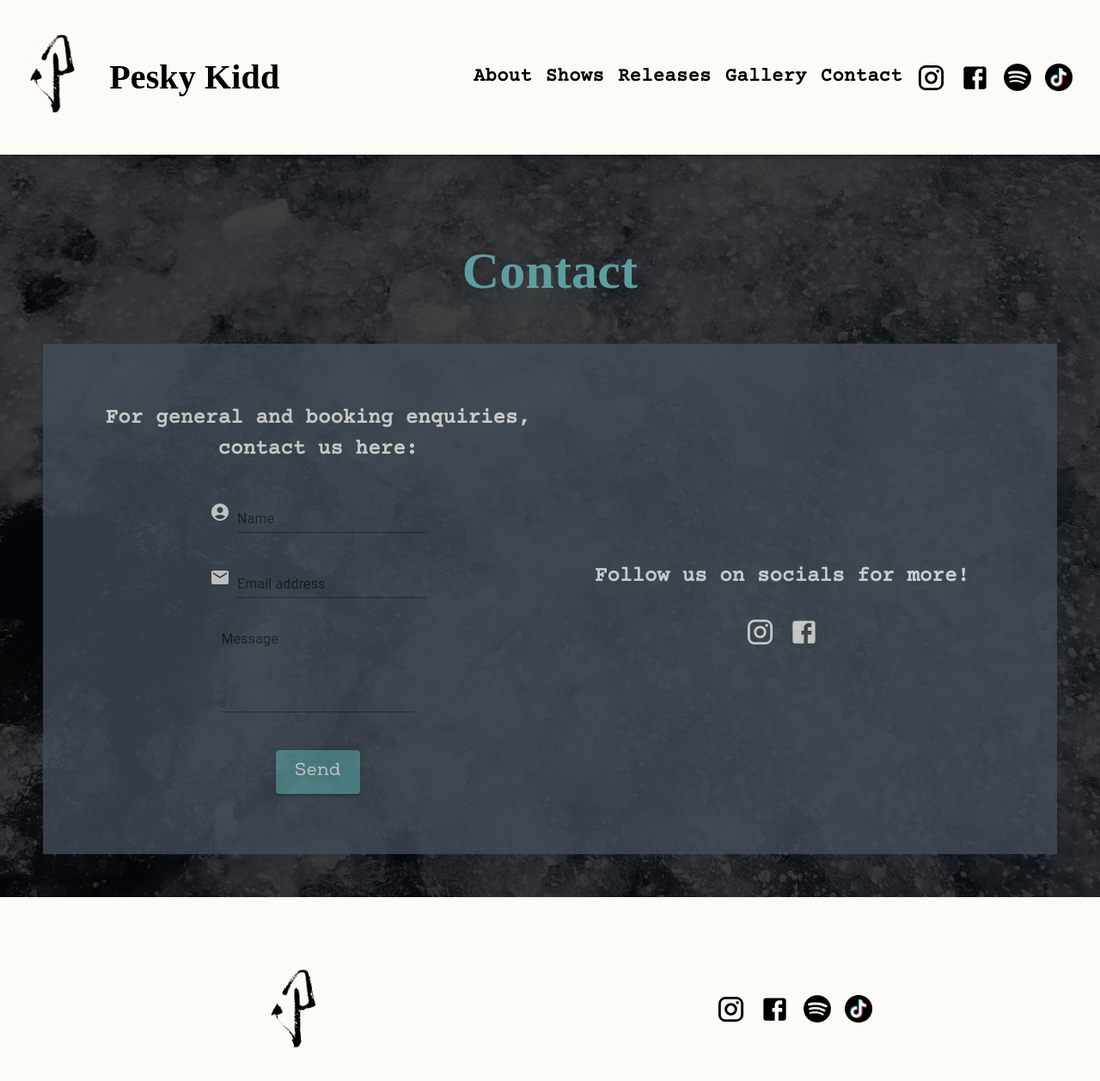
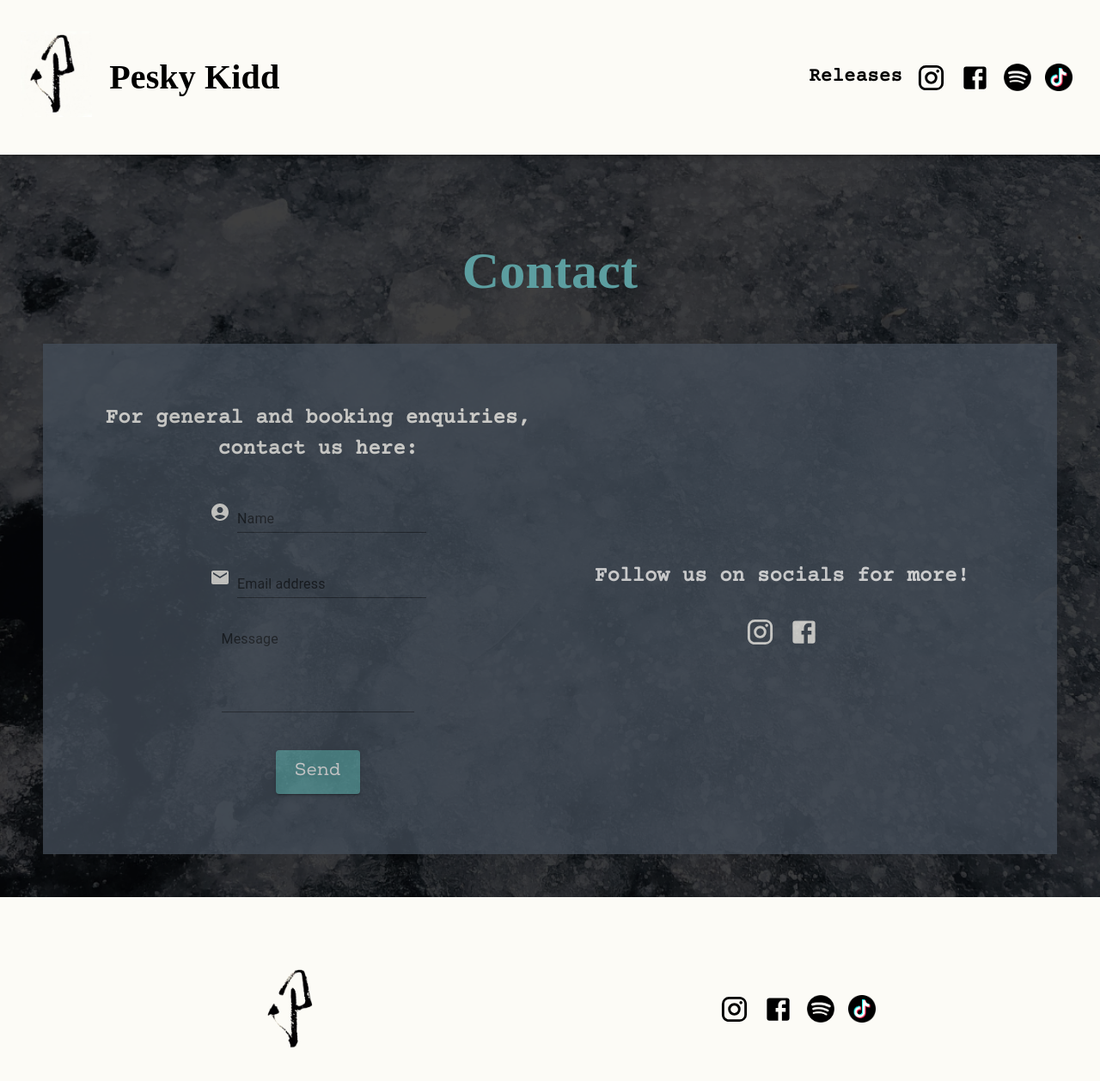
Before and after one commit to AlexJackson01/pesky-kidd-site, a React (Create React App) app in the folder client/: page /contact in a window 1280 px wide. Shown: the top 1258 px of the page at 86% size. Built offline with nearby package versions, Linux system fonts and the light colour scheme.

Commit message:
Removed some nav links for now

```diff
--- a/client/src/components/Footer.js
+++ b/client/src/components/Footer.js
@@ -10,7 +10,7 @@ import Tiktok from "../assets/images/tiktok-icon.png"
 export default function Footer () {
   return (
     <div className='footer'>
-      <Grid container spacing={2}>
+      <Grid container spacing={4}>
         <Grid item xs={6} sm={6} sx={{display: "flex", justifyContent: "center", alignItems: "center", color: "black"}}>
           <img src={Logo} className="pesky-logo" alt="Pesky Kidd logo" />
         </Grid>
--- a/client/src/components/Nav.js
+++ b/client/src/components/Nav.js
@@ -24,7 +24,12 @@ import Spotify from '../assets/images/spotify-icon.png'
 import Tiktok from '../assets/images/tiktok-icon.png'
 
 const drawerWidth = 240
-const navItems = ['About', 'Shows', 'Releases', 'Gallery', 'Contact']
+const navItems = ['Releases']
+
+// 'About', 'Shows',
+// , 'Gallery', 'Contact'
+
+
 
 function Nav (props) {
   const { window } = props
--- a/client/src/screens/ShowsPage.js
+++ b/client/src/screens/ShowsPage.js
@@ -7,7 +7,7 @@ export default function ShowsPage () {
   return (
     <div className='app-body container'>
       <Grid container spacing={0}>
-        <Grid item sm={12} sx={{paddingBottom: 10}}>
+        <Grid item sm={12} md={12} sx={{paddingBottom: 10}}>
           <h1 className='header'>Upcoming Shows</h1>
           <Upcoming />
         </Grid>
```
